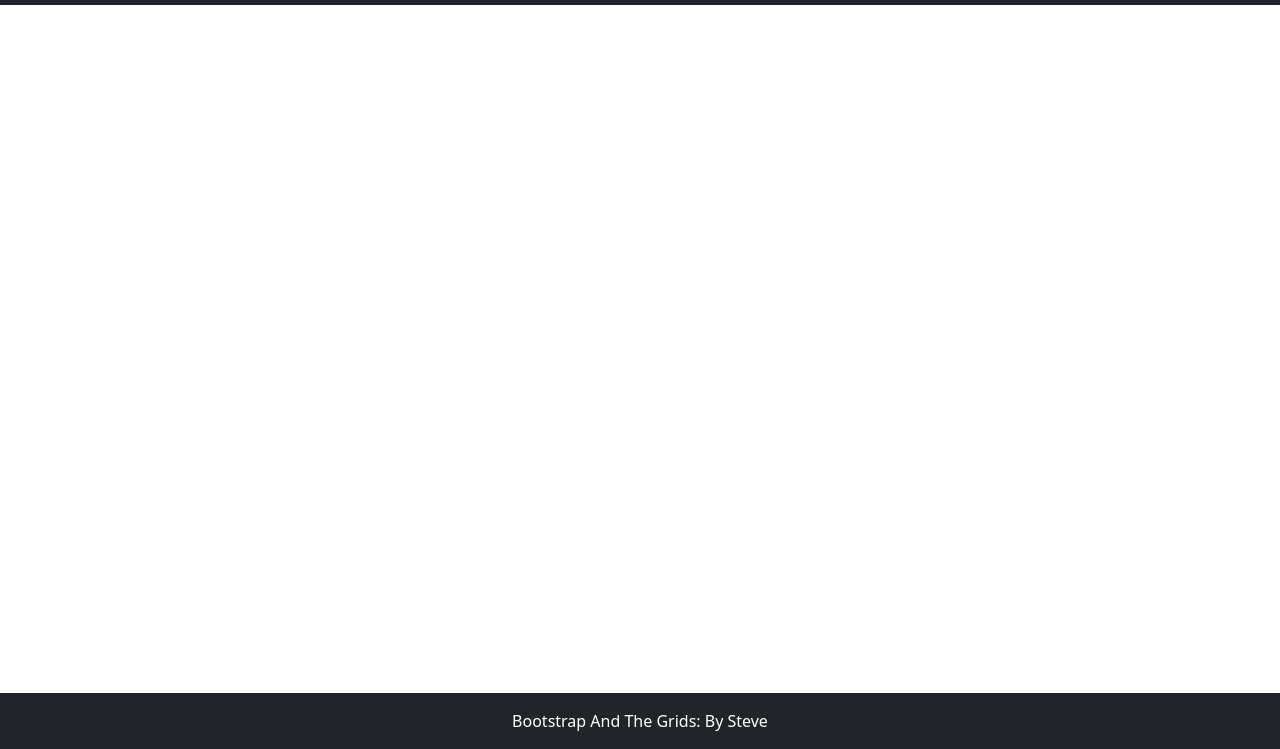
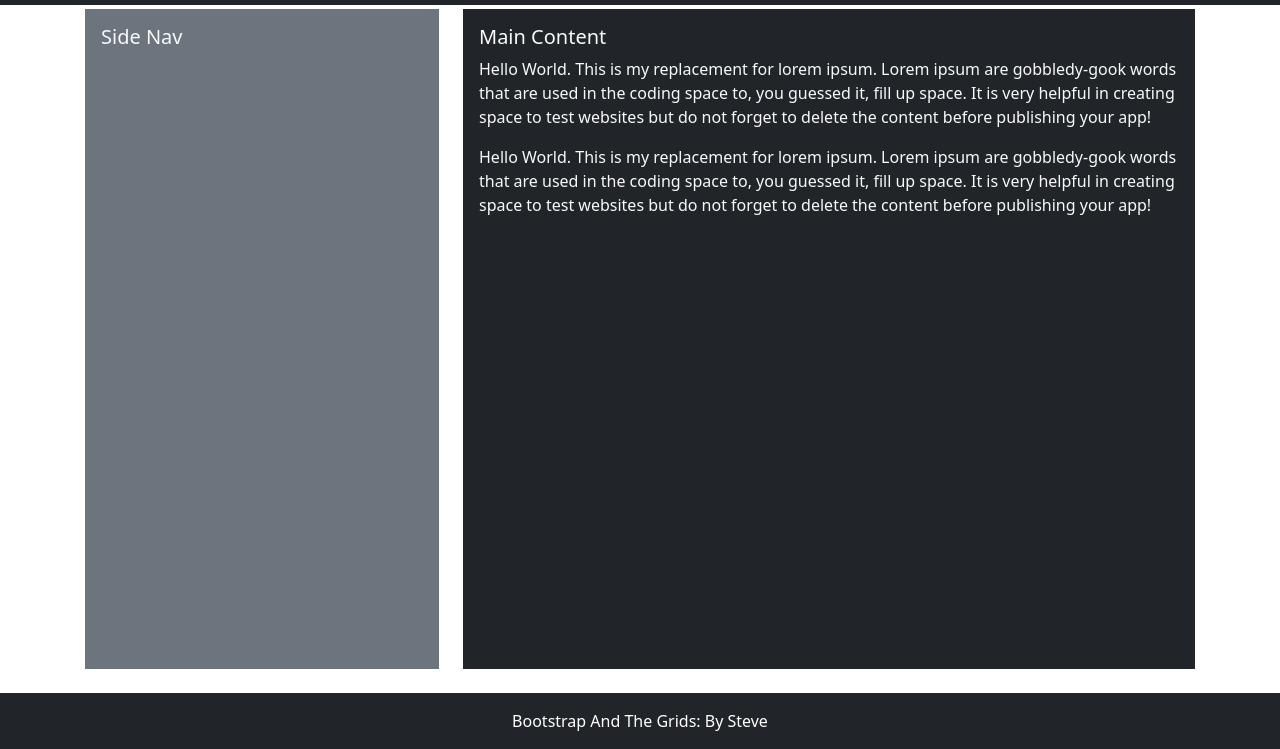
Before and after one commit to StevesGitRepo/BootstrapAndTheGrids, a plain HTML site: page js/Grid2.html in a window 1280 px wide. Shown: the part 51-800 px from the top of the page. Drawn offline with nearby package versions, Linux system fonts and the light colour scheme.

Commit message:
Grid 2 added
Grid 2 page added.  Set col-1 to 4 units in width, col-2 to 8 units.  Column 1 is set to traditional side bar.  Added placeholder text to column 2.

```diff
--- a/js/Grid2.html
+++ b/js/Grid2.html
@@ -82,7 +82,34 @@
     </nav>
 
     <main class="flex-shrink-0">
-      <div class="container"></div>
+      <div class="container h-100 minHeight h-100">
+        <div class="row h-100">
+          <div class="col-4">
+            <div class="bg-secondary text-light h-100 p-3">
+              <h5>Side Nav</h5>
+            </div>
+          </div>
+          <div class="col-8">
+            <div class="bg-dark text-light h-100 p-3">
+              <h5>Main Content</h5>
+              <p>
+                Hello World. This is my replacement for lorem ipsum. Lorem ipsum
+                are gobbledy-gook words that are used in the coding space to,
+                you guessed it, fill up space. It is very helpful in creating
+                space to test websites but do not forget to delete the content
+                before publishing your app!
+              </p>
+              <p>
+                Hello World. This is my replacement for lorem ipsum. Lorem ipsum
+                are gobbledy-gook words that are used in the coding space to,
+                you guessed it, fill up space. It is very helpful in creating
+                space to test websites but do not forget to delete the content
+                before publishing your app!
+              </p>
+            </div>
+          </div>
+        </div>
+      </div>
     </main>
     <footer class="footer mt-auto py-3 bg-dark sticky-footer">
       <div class="container-fluid text-center">
```
Also changed, not shown: js/Grid1.html (+3 -0 lines).
